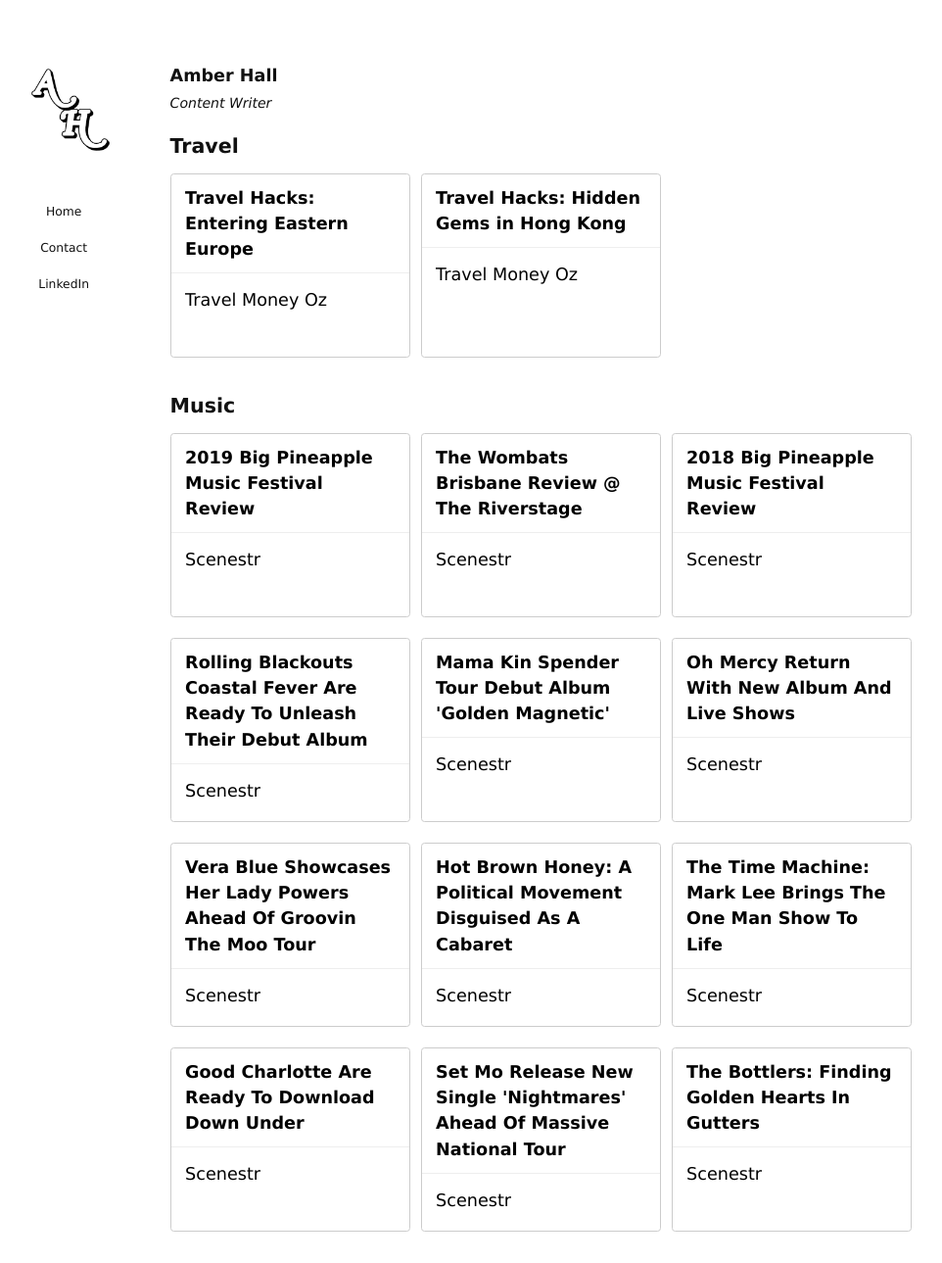
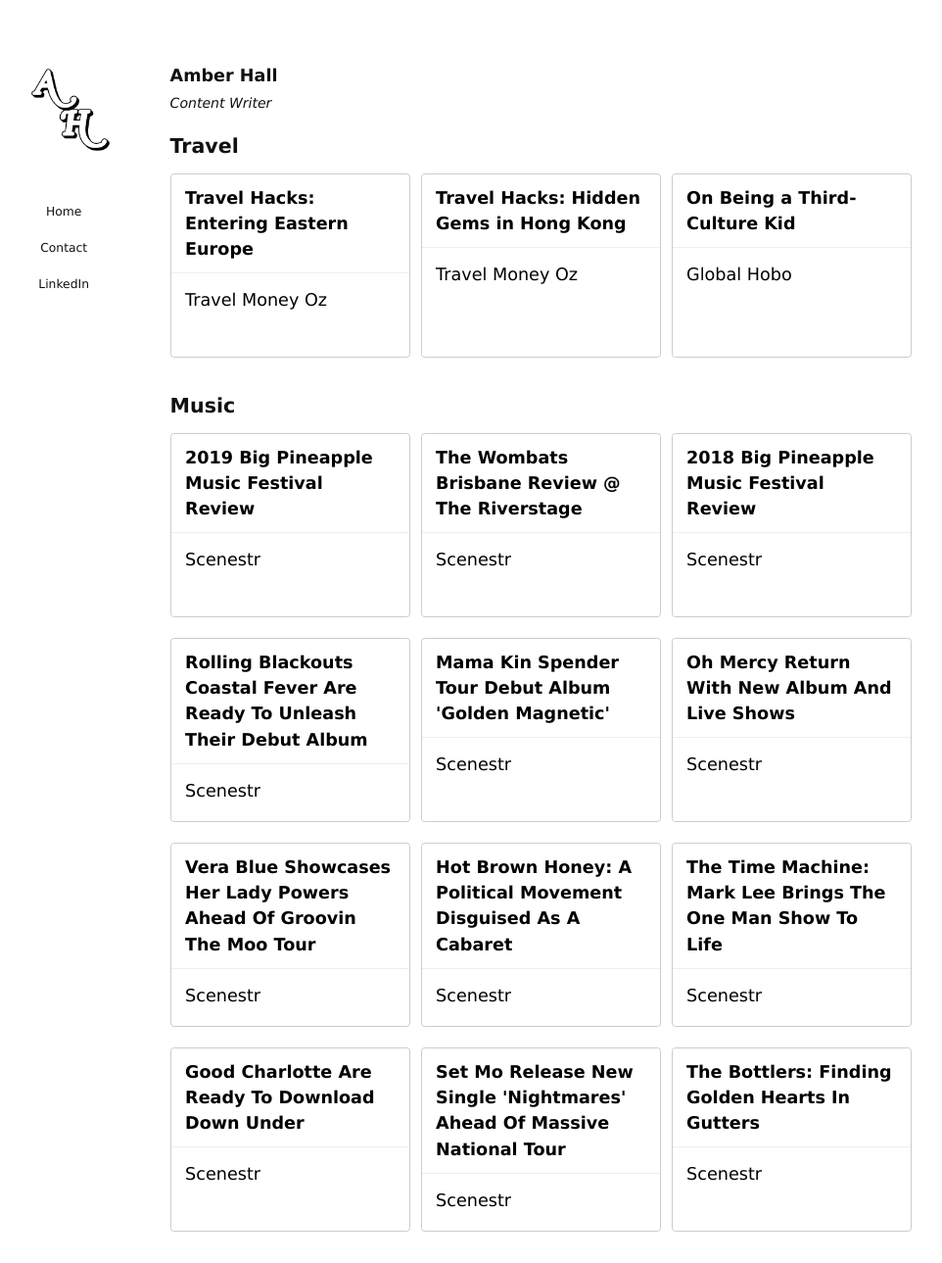
Before and after one commit to hscells/amberhall.me, a Jekyll site: the page built from index.md, in a window 1280 px wide. Shown: the whole page at 98% size, without its empty margins (93-1055 px from the left). Built offline with Jekyll 4.4.1, drawn with Linux system fonts in a browser that asks for light colours.

Commit message:
Update articles.yml

```diff
--- a/_data/articles.yml
+++ b/_data/articles.yml
@@ -3,6 +3,7 @@ categories:
     articles:
       - 2020-travel-europe
       - 2020-travel-hk
+      - 2018-third-culture-kid
 
 
   - name: Music
```
